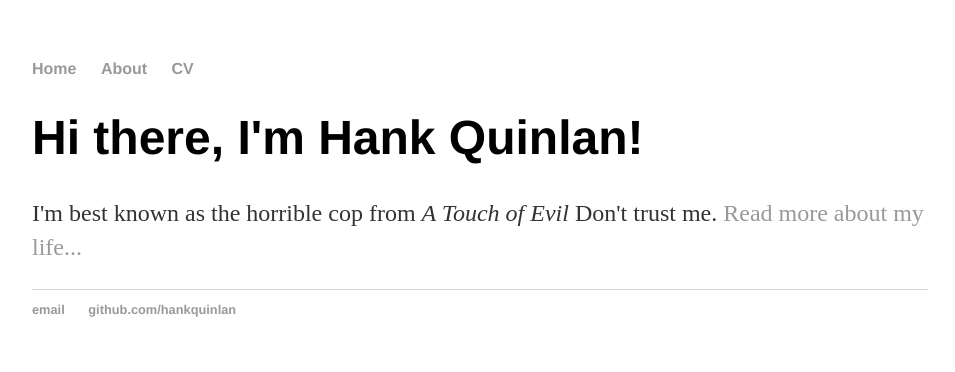
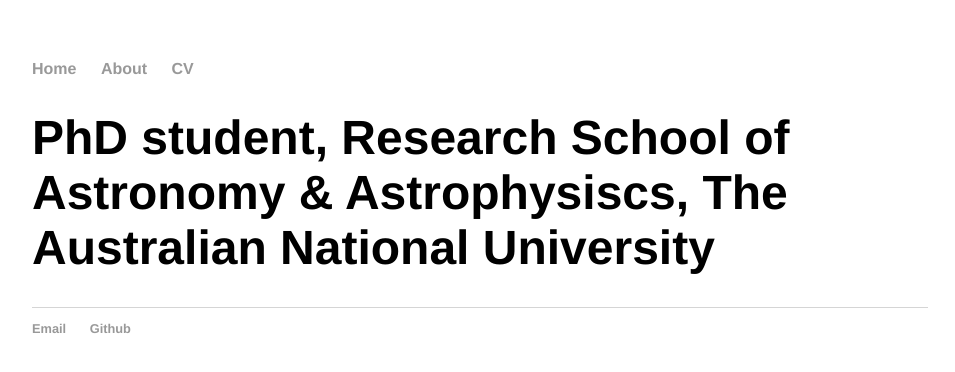
Before and after one commit to azov3902/azov3902.github.io, a Jekyll site: the page index.html, which Jekyll copies as it is, in a window 1280 px wide. Shown: the top 372 px of the page, without its empty margins (160-1115 px from the left). Built offline with Jekyll 4.4.1, drawn with Linux system fonts in a browser that asks for light colours.

Commit message:
Updated with my info

```diff
--- a/index.html
+++ b/index.html
@@ -1,7 +1,7 @@
 <!DOCTYPE html>
 <html>
 	<head>
-		<title>Hank Quinlan, Horrible Cop</title>
+		<title>Anna Zovaro</title>
 		<!-- link to main stylesheet -->
 <link rel="stylesheet" type="text/css" href="/css/main.css">
 	</head>
@@ -15,14 +15,13 @@
 		</nav>
 		<div class="container">
     		<div class="blurb">
-        		<h1>Hi there, I'm Hank Quinlan!</h1>
-				<p>I'm best known as the horrible cop from <em>A Touch of Evil</em> Don't trust me. <a href="/about">Read more about my life...</a></p>
+        		<h1>PhD student, Research School of Astronomy & Astrophysiscs, The Australian National University</h1>
     		</div><!-- /.blurb -->
 		</div><!-- /.container -->
 		<footer>
     		<ul>
-        		<li><a href="mailto:hankquinlanhub@gmail.com">email</a></li>
-        		<li><a href="https://github.com/hankquinlan">github.com/hankquinlan</a></li>
+        		<li><a href="mailto:anna.zovaro@anu.edu.au">Email</a></li>
+        		<li><a href="https://github.com/azov3902">Github</a></li>
 			</ul>
 		</footer>
 	</body>
```
